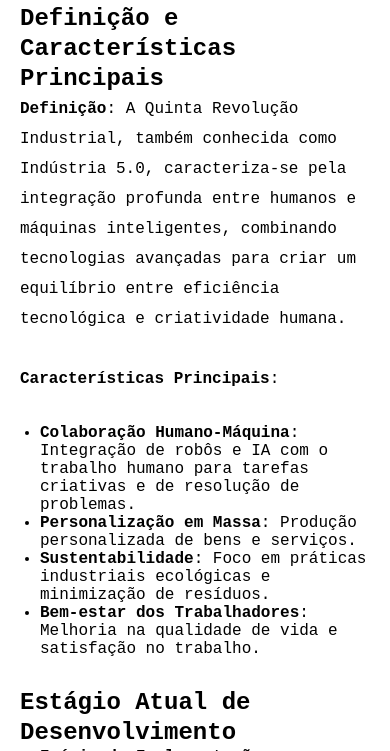
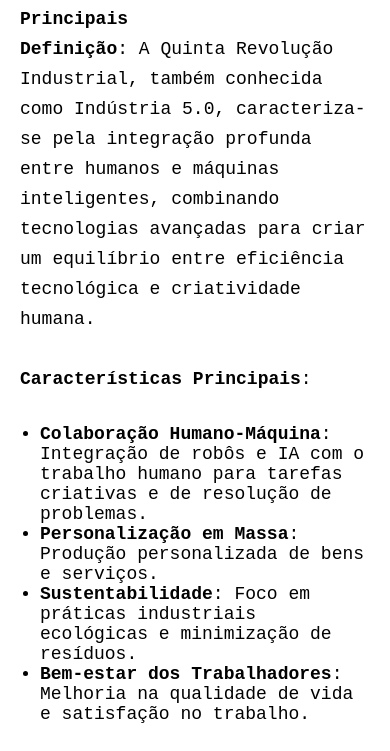
Before and after one commit to RAVELLSL/cadernovirtual-quintarevolucaoindustrial, a plain HTML site: page index.html in a window 390 px wide. Shown: the part 186-937 px from the top of the page. Drawn offline with Linux system fonts and the light colour scheme.

Commit message:
Update index.html

```diff
--- a/index.html
+++ b/index.html
@@ -1,4 +1,3 @@
-
 <!DOCTYPE html>
 <html lang="pt-BR">
 <head>
@@ -89,8 +88,13 @@
     }
     .content {
         text-align: left; /* Alinhar o texto à esquerda */
+        font-size: 18px; /* Aumentar o tamanho das letras do texto */
+    }
+    h1, h2, h3, p, ul {
+        font-size: 18px; /* Aumentar o tamanho das letras dos títulos e parágrafos */
     }
 }
+
     </style>
 </head>
 <body>
```
Lines whose indentation alone changed are shown as unchanged.
